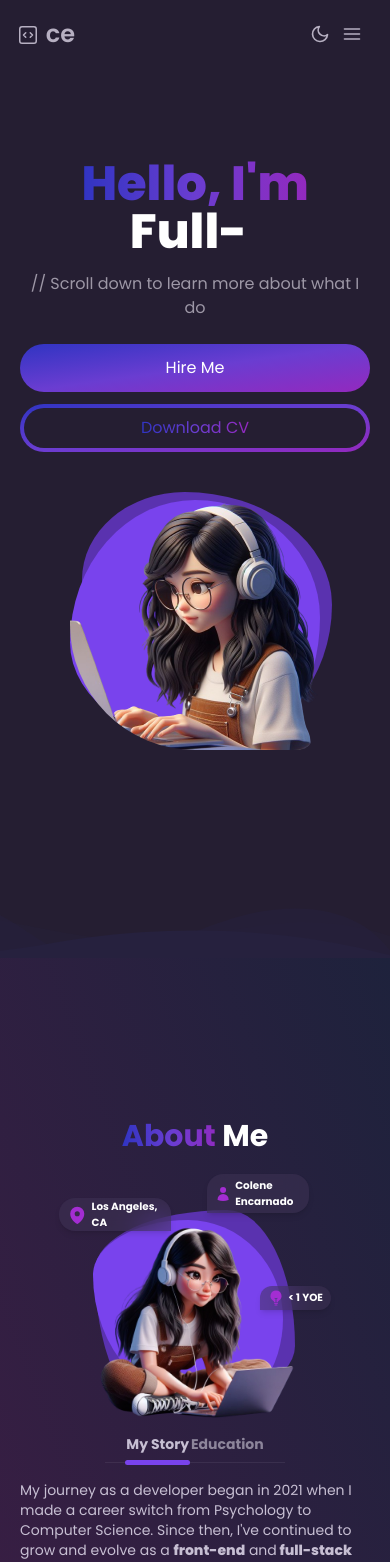
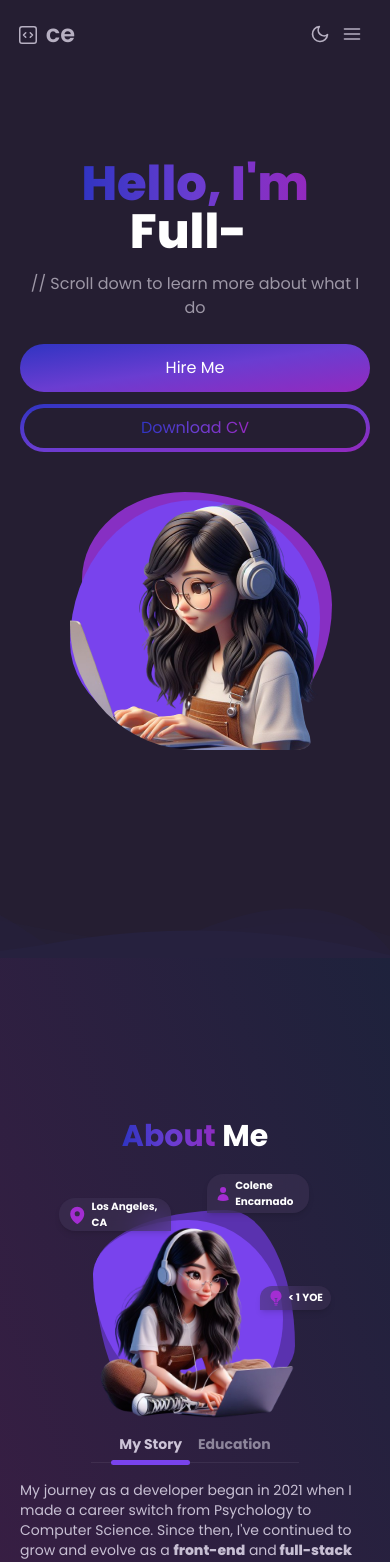
Before and after one commit to encarnac/portfolio, a React (Vite) app: page / in a window 390 px wide. Shown: the top 1562 px of the page. Built offline with nearby package versions, Linux system fonts and the light colour scheme.

Commit message:
Color changes

```diff
--- a/src/components/HeroSection.jsx
+++ b/src/components/HeroSection.jsx
@@ -7,7 +7,7 @@ export default function Header() {
       <section className="relative mb-12">
         <div className="grid grid-cols-1 lg:grid-cols-12 lg:gap-x-1">
           <div className="col-span-7 place-self-center text-center sm:text-left">
-            <h1 className="mb-4 text-5xl font-extrabold text-[#857e8f] dark:text-white sm:text-6xl lg:text-7xl">
+            <h1 className="mb-4 text-5xl font-extrabold text-[#797382] dark:text-white sm:text-6xl lg:text-7xl">
               <span className="bg-gradient-to-r from-[#68A3EB] to-[#F38BBB] bg-clip-text text-transparent dark:from-[#3034C2] dark:via-[#6A3DD1] dark:to-[#9329BE]">
                 Hello, I'm
               </span>
@@ -47,7 +47,7 @@ export default function Header() {
           </div>
 
           <div className="col-span-5 mt-12 place-self-center lg:my-24">
-            <div className="relative z-0 before:absolute before:bottom-2 before:left-3 before:h-full before:w-full before:rounded-custom-3 before:bg-[#afc6e2] dark:before:bg-[#5A32AF] lg:before:h-[330px] lg:before:w-[330px] xl:before:h-[400px] xl:before:w-[400px]">
+            <div className="relative z-0 before:absolute before:bottom-2 before:left-3 before:h-full before:w-full before:rounded-custom-3 before:bg-[#afc6e2] dark:before:bg-[#872FC3] lg:before:h-[330px] lg:before:w-[330px] xl:before:h-[400px] xl:before:w-[400px]">
               <div className="size-[250px] md:size-[325px] xl:size-[400px] relative rounded-custom-2 bg-[#ad99db] dark:bg-[#7943ed]">
                 <img
                   src={HeaderPhoto}
--- a/src/components/Tab.jsx
+++ b/src/components/Tab.jsx
@@ -8,9 +8,9 @@ export const Tab = ({ active, selectTab, tabName }) => {
       onClick={() => selectTab(tabName)}
       className={`${
         active === tabName
-          ? "text-[#5E5965] dark:text-[#C7BFD3]"
-          : "dark:text-[#b7b0c2]/70 text-[#726C7B]/70   hover:text-[#5E5965] dark:hover:text-[#C7BFD3]"
-      }  transition duration-300 px-px md:px-8 relative text-sm sm:text-base md:text-lg font-bold py-2`}
+          ? "text-[#6B6573] dark:text-[#CCC3D7]"
+          : "dark:text-[#b7b0c2]/70 text-[#726C7B]/70   hover:text-[#6B6573] dark:hover:text-[#CCC3D7]"
+      }  transition duration-300 px-2 md:px-8 relative text-sm sm:text-base md:text-lg font-bold py-2`}
     >
       <span className="relative">{tabName} </span>
 
```
